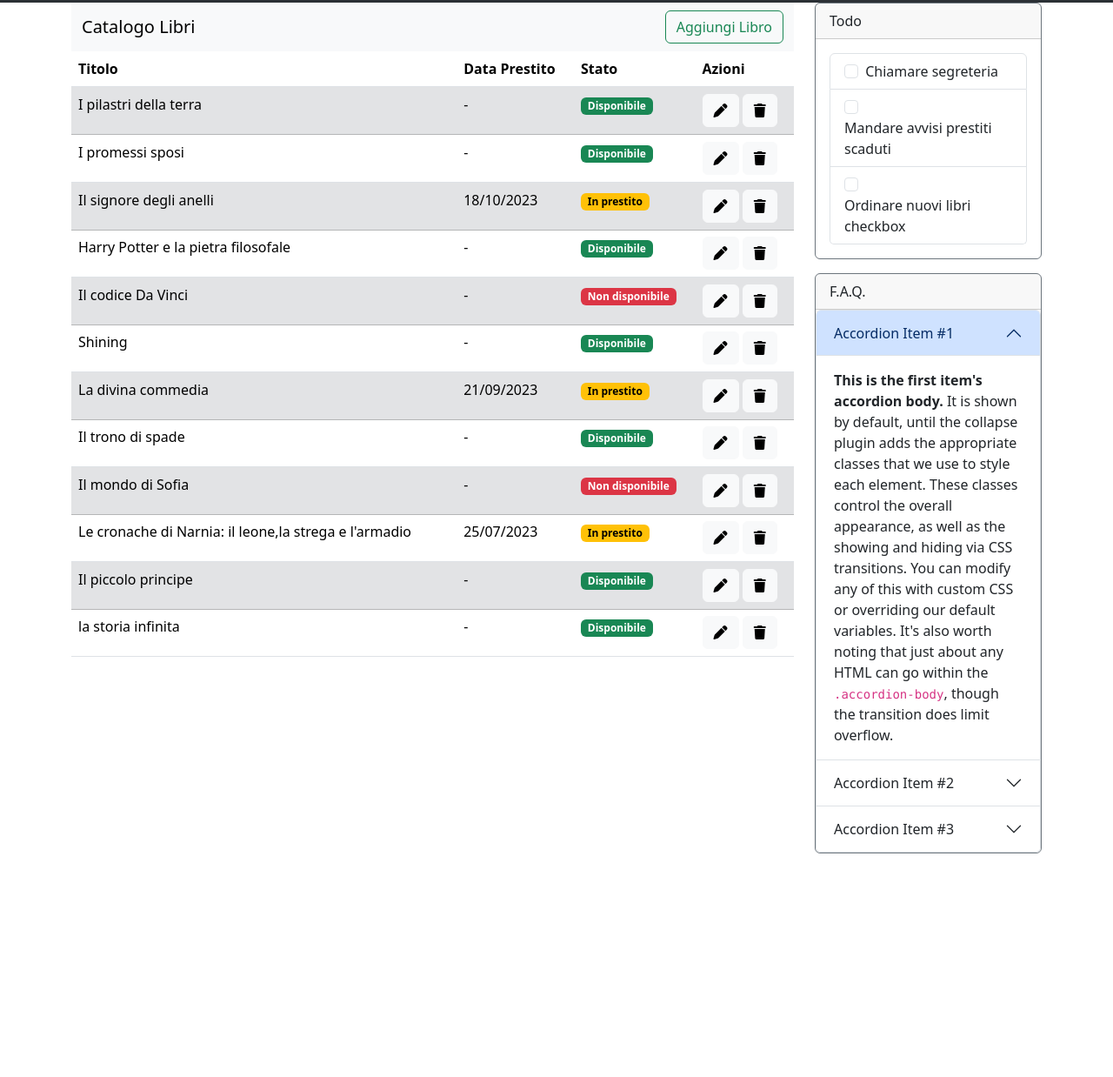
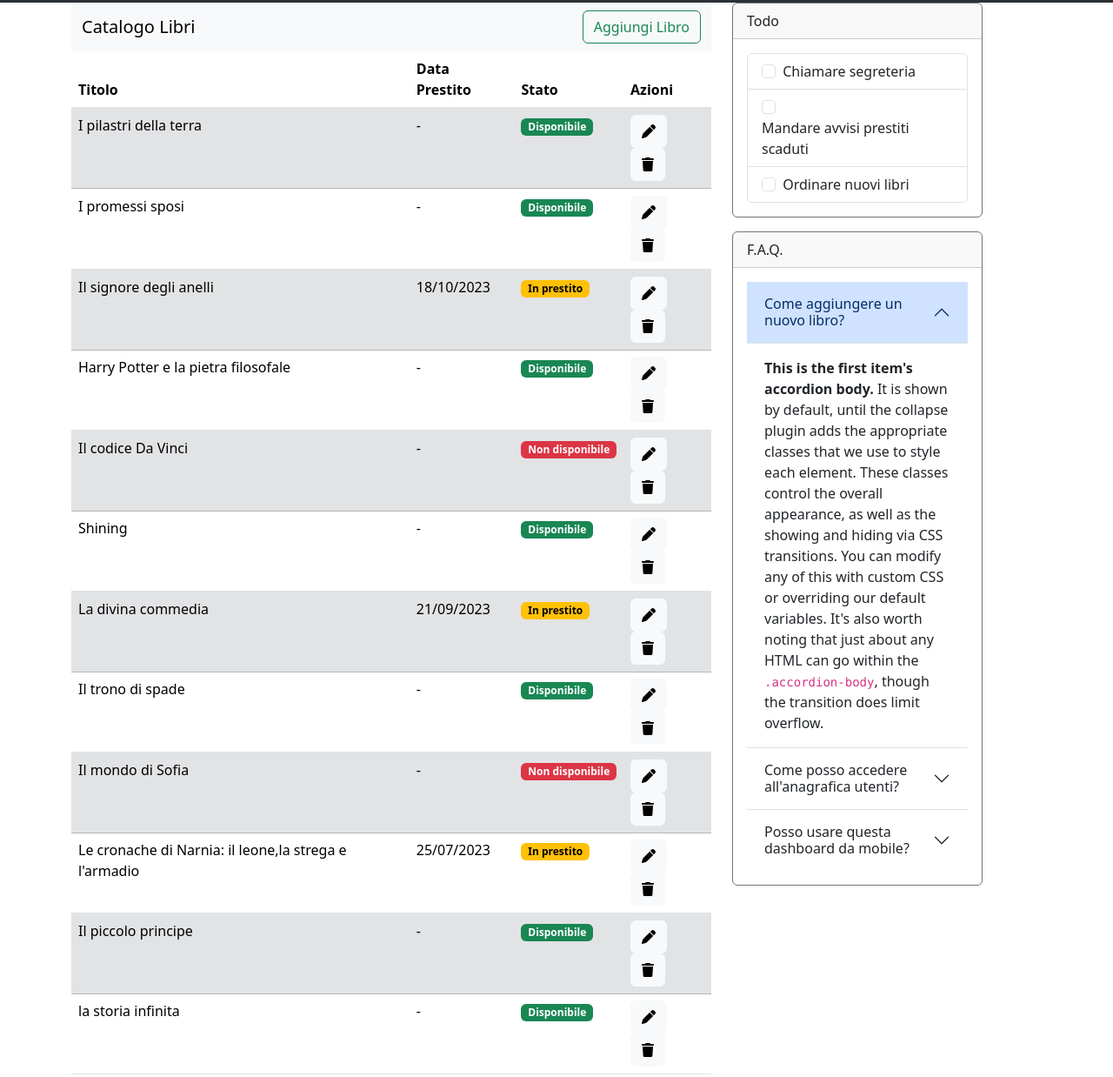
Before and after one commit to GaetanoNicotra/html-css-bootstrap-dashboard, a plain HTML site: page index.html in a window 1280 px wide. Shown: the part 63-1301 px from the top of the page at 87% size. Before the commit the page ends 1060 px from the top, so only its background shows below. Drawn offline with nearby package versions, Linux system fonts and the light colour scheme.

Commit message:
[UPD] completate sezioni todo e f.a.q

```diff
--- a/index.html
+++ b/index.html
@@ -14,6 +14,9 @@
 </head>
 
 <body>
+
+<!---------------------SEZIONE HEADER-------------------->
+
     <header>
         <nav class="navbar navbar-expand-lg bg-body-tertiary" data-bs-theme="dark">
             <div class="container-fluid">
@@ -47,10 +50,13 @@
             </div>
         </nav>
     </header>
+
+<!----------------------------------SEZIONE CATALOGO LIBRI-------------------->
+
     <main>
         <div class="container">
             <div class="row">
-                <div class="col-9">
+                <div class="col-8">
                     <nav class="navbar bg-body-tertiary">
                         <div class="container-fluid">
                             <a class="navbar-brand">Catalogo Libri</a>
@@ -298,7 +304,10 @@
                         </tbody>
                     </table>
                 </div>
-                <div class="col-3">
+
+<!------------------------SEZIONE TODO E F.A.Q.------------------------------->
+
+                <div class="col-4">
                     <div class="card border-secondary mb-3" style="max-width: 18rem;">
                         <div class="card-header">Todo</div>
                         <ul class="list-group p-3">
@@ -312,18 +321,18 @@
                             </li>
                             <li class="list-group-item">
                               <input class="form-check-input me-1" type="checkbox" value="" id="thirdCheckbox">
-                              <label class="form-check-label" for="thirdCheckbox">Ordinare nuovi libri checkbox</label>
+                              <label class="form-check-label" for="thirdCheckbox">Ordinare nuovi libri</label>
                             </li>
                           </ul>
                         </div>
 
                         <div class="card border-secondary mb-3" style="max-width: 18rem;">
                             <div class="card-header">F.A.Q.</div>
-                            <div class="accordion" id="accordionExample">
+                            <div class="accordion accordion-flush p-3" id="accordionExample">
                                 <div class="accordion-item">
                                   <h2 class="accordion-header">
                                     <button class="accordion-button" type="button" data-bs-toggle="collapse" data-bs-target="#collapseOne" aria-expanded="true" aria-controls="collapseOne">
-                                      Accordion Item #1
+                                     Come aggiungere un nuovo libro?
                                     </button>
                                   </h2>
                                   <div id="collapseOne" class="accordion-collapse collapse show" data-bs-parent="#accordionExample">
@@ -335,7 +344,7 @@
                                 <div class="accordion-item">
                                   <h2 class="accordion-header">
                                     <button class="accordion-button collapsed" type="button" data-bs-toggle="collapse" data-bs-target="#collapseTwo" aria-expanded="false" aria-controls="collapseTwo">
-                                      Accordion Item #2
+                                      Come posso accedere all'anagrafica utenti?
                                     </button>
                                   </h2>
                                   <div id="collapseTwo" class="accordion-collapse collapse" data-bs-parent="#accordionExample">
@@ -347,7 +356,7 @@
                                 <div class="accordion-item">
                                   <h2 class="accordion-header">
                                     <button class="accordion-button collapsed" type="button" data-bs-toggle="collapse" data-bs-target="#collapseThree" aria-expanded="false" aria-controls="collapseThree">
-                                      Accordion Item #3
+                                      Posso usare questa dashboard da mobile?
                                     </button>
                                   </h2>
                                   <div id="collapseThree" class="accordion-collapse collapse" data-bs-parent="#accordionExample">
```
